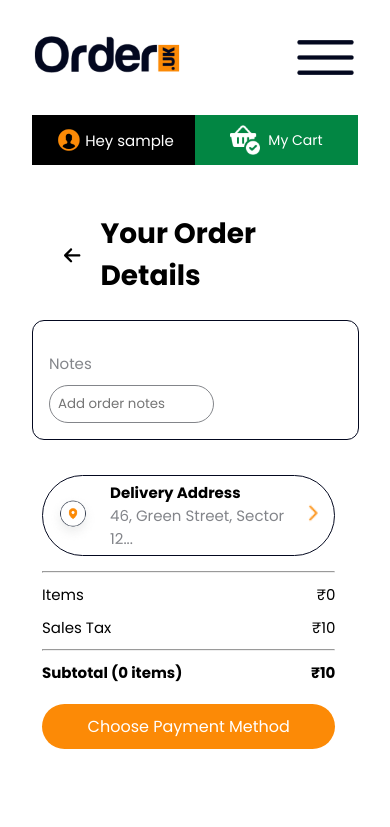
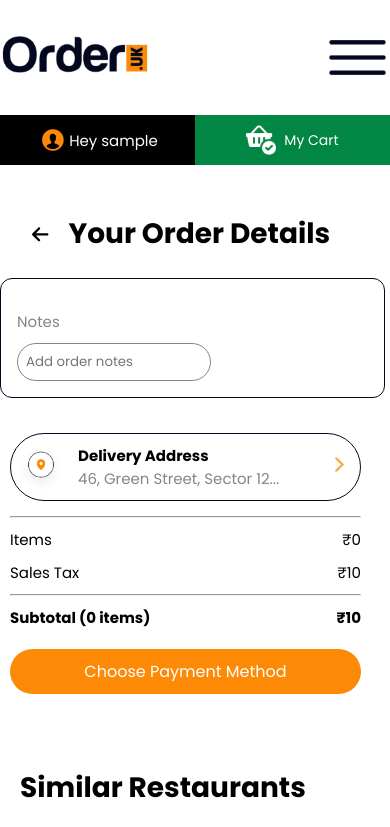
Before and after one commit to pragyakashyap/SnapEats---A-Food-Ordering-App, a React (Vite) app in the folder Frontend/Food-Ordering-App/: page /checkout in a window 390 px wide. Shown: the top 827 px of the page. Built offline with nearby package versions, Linux system fonts and the light colour scheme; sample sign-in values are in the browser's storage; grey boxes are pictures that could not be loaded.

Commit message:
Fixed bg colour.

```diff
--- a/Frontend/Food-Ordering-App/src/pages/address/address.css
+++ b/Frontend/Food-Ordering-App/src/pages/address/address.css
@@ -140,5 +140,17 @@
   }
   .update-address input {
     width: 80%;
+  }
+  .address-page {
+    margin-left: 0rem;
+    margin-right: 0rem;
+    overflow-x: hidden !important;
+  }
+  .address{
+    margin: 0px 2rem;
+  }
+  .address-list{
+    justify-content: center;
+    align-items: center;
+  }
 }
-}
--- a/Frontend/Food-Ordering-App/src/pages/checkout/checkout.css
+++ b/Frontend/Food-Ordering-App/src/pages/checkout/checkout.css
@@ -1,11 +1,11 @@
 .checkout-page {
-    margin:0 2rem;
+  margin: 0 2rem;
 }
 
 .checkout-container {
   display: flex;
   flex-direction: row;
-    gap:25px;
+  gap: 25px;
 }
 
 .order-details {
@@ -13,12 +13,12 @@
   display: flex;
   justify-content: space-between;
   gap: 20px;
-    border:1px solid #03081F;
-    padding:1rem;
+  border: 1px solid #03081f;
+  padding: 1rem;
   border-radius: 12px;
 }
 
-  .order-items{
+.order-items {
   width: 100%;
 }
 .order-item {
@@ -47,14 +47,13 @@
   width: 15%;
   margin-top: 10px;
   padding: 8px;
-    border: 1px solid #83858A;
+  border: 1px solid #83858a;
   border-radius: 25px;
 }
 
 .order-summary {
   width: 40%;
   padding: 10px;
-
 }
 
 .price-details > div {
@@ -70,7 +69,7 @@
 .checkout-btn {
   width: 100%;
   padding: 10px;
-    background-color: #FC8A06;
+  background-color: #fc8a06;
   color: white;
   border: none;
   border-radius: 5px;
@@ -83,53 +82,56 @@
   background-color: orange;
 }
 
-  .order-title{
+.order-title {
   display: flex;
   justify-content: flex-start;
   align-items: center;
   gap: 20px;
-
 }
 
-  .order-name h5{
+.order-name h5 {
   margin: 0px;
 }
 
-  .delivery-address{
+.delivery-address {
   display: flex;
   justify-content: space-between;
   align-items: center;
-    border: 1px solid #03081F;
+  border: 1px solid #03081f;
   border-radius: 50px;
   padding: 5px;
   margin-bottom: 15px;
   cursor: pointer;
 }
 
-  .delivery-location{
+.delivery-location {
   display: flex;
   justify-content: space-between;
   align-items: center;
   gap: 12px;
 }
 
-  .icon{
+.icon {
   cursor: pointer;
 }
 
-
-  @media screen and (max-width:768px) {
-    .checkout-container{
+@media screen and (max-width: 768px) {
+  .checkout-container {
     flex-direction: column;
     justify-content: center;
   }
-    .order-details{
+  .order-details {
     width: 90%;
   }
-    .order-notes{
-      width: 50%  ;
+  .order-notes {
+    width: 50%;
   }
-    .order-summary{
+  .order-summary {
     width: 90%;
   }
+  .checkout-page {
+    margin-left: 0rem;
+    margin-right: 0rem;
+    overflow-x: hidden !important;
   }
+}
--- a/Frontend/Food-Ordering-App/src/pages/home/home.css
+++ b/Frontend/Food-Ordering-App/src/pages/home/home.css
@@ -39,16 +39,7 @@
   .unique-category-card {
     margin-right: 15px;
   }
-  .overlay-container {
-    width: 88% !important;
-    left: 2.5% !important;
-    border-radius: 30px !important;
-    bottom: 0px;
-    top: auto !important;
-    z-index: 1000;
-    padding: 2px !important;
-    padding-left: 20px !important;
-  }
+
   .icon-container {
     display: none !important;
   }
--- a/Frontend/Food-Ordering-App/src/pages/product/map.css
+++ b/Frontend/Food-Ordering-App/src/pages/product/map.css
@@ -17,7 +17,7 @@
     background-color:#03081F; /* Semi-transparent background */
     padding: 25px;
     border-radius: 8px;
-    /* z-index: 1000; Make sure it stays on top */
+    z-index: 1000;
     width: 20%;
   }
 
@@ -31,4 +31,14 @@
       margin: 2rem 2px;
       margin-bottom: 5rem;
     }
+    .overlay-container {
+      width: 88% !important;
+      left: 2.5% !important;
+      border-radius: 30px !important;
+      bottom: 0px;
+      top: auto !important;
+      z-index: 1000;
+      padding: 2px !important;
+      padding-left: 20px !important;
+    }
   }
```
Lines whose indentation alone changed are shown as unchanged.
